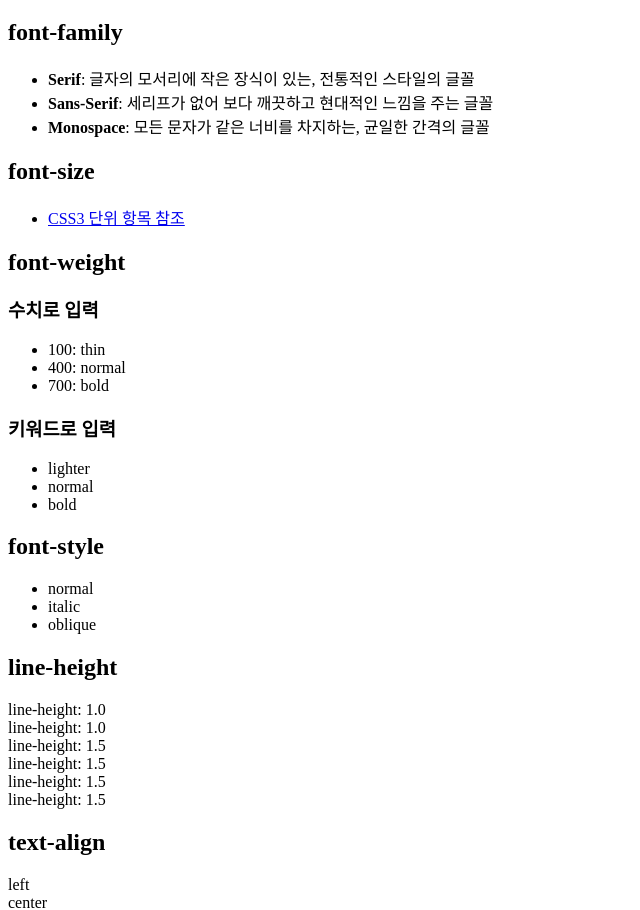
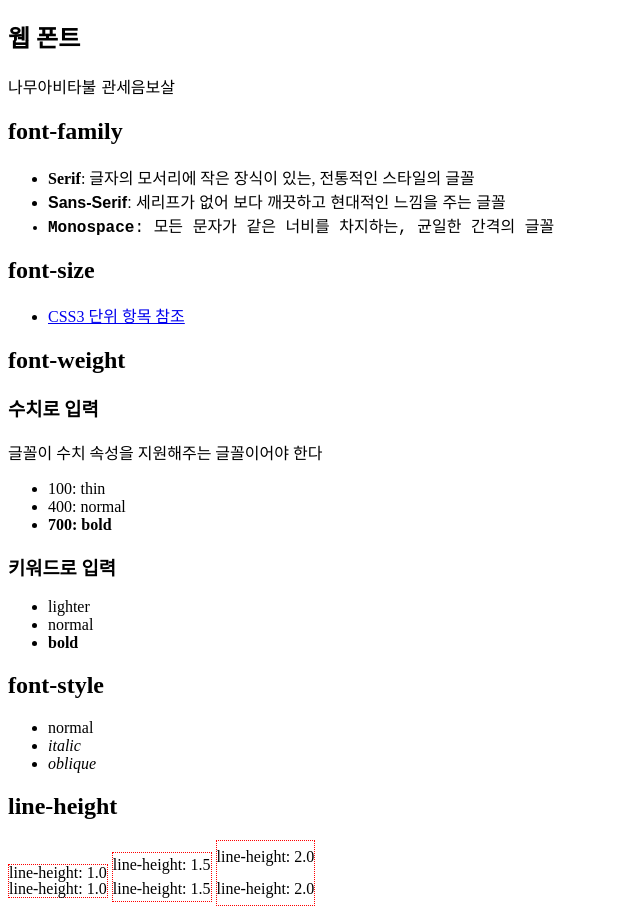
Before and after one commit to yooseungwonn/HTMLCSS, a plain HTML site: page ex01-renewal/css04-font/css04-01-font-family.html in a window 1280 px wide. Shown: the part 70-980 px from the top of the page, without its empty margins (0-640 px from the left). Drawn offline with Linux system fonts and the light colour scheme; a web font is replaced by a local one.

Commit message:
Update css04-01-font-family.html

```diff
--- a/ex01-renewal/css04-font/css04-01-font-family.html
+++ b/ex01-renewal/css04-font/css04-01-font-family.html
@@ -3,12 +3,97 @@
 
 <head>
     <title>CSS 폰트 실습</title>
+    <!-- 구글 웹 폰트 -->
+    <link rel="preconnect" href="https://fonts.googleapis.com">
+    <link rel="preconnect" href="https://fonts.gstatic.com" crossorigin>
+    <link href="https://fonts.googleapis.com/css2?family=Noto+Sans+KR:wght@100..900&display=swap" rel="stylesheet">
+    <!-- /구글 웹 폰트 -->
+    <link rel="preconnect" href="https://fonts.googleapis.com">
+    <link rel="preconnect" href="https://fonts.gstatic.com" crossorigin>
+    <link href="https://fonts.googleapis.com/css2?family=Nanum+Brush+Script&family=Noto+Sans+KR:wght@100..900&display=swap" rel="stylesheet">
+    <style>
+        /* font-family 속성 */
+        /* 가장 마지막에 generic font(serif, sans-serif. monospace 중 하나) */
+        #font-family >.serif {
+            font-family: 'Times New Roman', Times, serif;
+        }
+
+        #font-family >.sans-serif {
+            font-family: Arial, Helvetica, sans-serif;
+        }
+
+        #font-family >.monospace {
+            font-family:'Courier New', Courier, monospace;
+        }
+
+        /* font-weight : 글꼴 두께 */
+        /* 키워드 방식 */
+        .font-weight > .lighter {
+            font-weight: lighter;
+        }
+        .font-weight > .normal {
+            font-weight: normal;
+        }
+        .font-weight > .bold {
+            font-weight: bold;
+        }
+
+        /* 수치 입력 방식 */
+        .font-weight > .n100 {
+            font-weight: 100;
+        }
+        .font-weight > .n400 {
+            font-weight: 400;
+        }
+        .font-weight > .n700 {
+            font-weight: 700;
+        }
+
+        /* font-style : 기울임 */
+        .font-style > .normal{
+            font-style: normal;
+        }
+        .font-style > .italic{
+            font-style: italic;
+        }
+        .font-style > .oblique{
+            font-style: oblique;
+        }
+
+        /* line-height : 줄 간격 */
+        .line-height{
+            height: 100px;
+        }
+        .line-height > div {
+            border: 1px dotted red;
+            display: inline-block;
+        }
+
+        .line-height > .n10 {
+            line-height: 1.0;
+        }
+
+        .line-height > .n15 {
+            line-height: 1.5;
+        }
+
+        .line-height > .n20 {
+            line-height: 2.0;
+        }
+        #web-font {
+        font-family: "Nanum Brush Script", cursive;
+        font-weight: 400;
+        font-style: normal;
+        }
     </style>
 </head>
 
 <body>
     <h1>CSS 폰트 실습</h1>
-
+    <h2>웹 폰트</h2>
+    <div id = "web-font">
+        나무아비타불 관세음보살
+    </div>
     <h2>font-family</h2>
     <ul id="font-family">
         <li class="serif"><b>Serif</b>: 글자의 모서리에 작은 장식이 있는, 전통적인 스타일의 글꼴</li>
@@ -24,6 +109,7 @@
     <h2>font-weight</h2>
 
     <h3>수치로 입력</h3>
+    <p>글꼴이 수치 속성을 지원해주는 글꼴이어야 한다</p>
     <ul class="font-weight">
         <li class="n100">100: thin</li>
         <li class="n400">400: normal</li>
@@ -55,8 +141,8 @@
             line-height: 1.5
         </div>
         <div class="n20">
-            line-height: 1.5<br>
-            line-height: 1.5
+            line-height: 2.0<br>
+            line-height: 2.0
         </div>
     </div>
 
```
